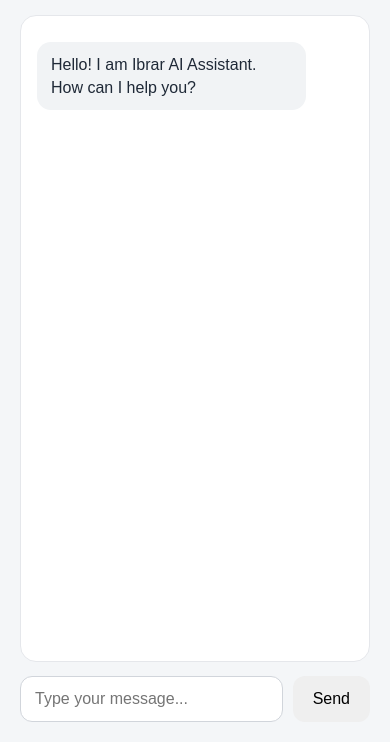
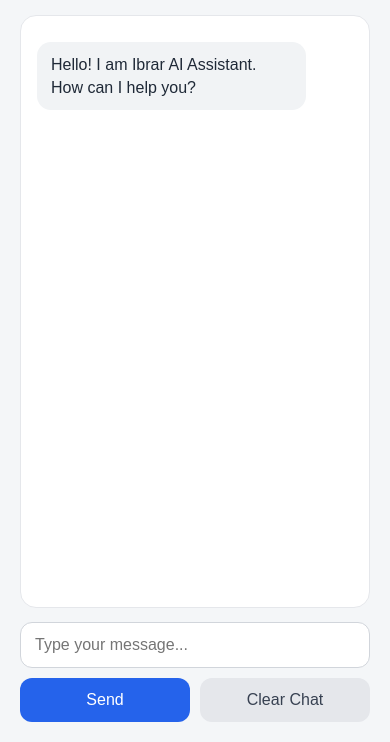
Before and after one commit to Ibrar0064/ibrar-ai-assistant, a website: page public/index.html in a window 390 px wide. Shown: the part 102-844 px from the top of the page. Drawn offline with Linux system fonts and the light colour scheme.

Commit message:
Add Clear Chat feature

```diff
--- a/public/index.html
+++ b/public/index.html
@@ -57,6 +57,7 @@
     }
     input {
       flex: 1;
+      min-width: 0;
       padding: 13px 14px;
       border: 1px solid #d1d5db;
       border-radius: 12px;
@@ -65,11 +66,24 @@
     button {
       border: 0;
       border-radius: 12px;
-      padding: 0 20px;
+      padding: 0 18px;
       font-size: 16px;
       cursor: pointer;
     }
+    #send {
+      background: #2563eb;
+      color: white;
+    }
+    #clear {
+      background: #e5e7eb;
+      color: #374151;
+    }
     button:disabled { opacity: .6; cursor: wait; }
+    @media (max-width: 600px) {
+      form { flex-wrap: wrap; }
+      input { flex-basis: 100%; }
+      button { min-height: 44px; flex: 1; }
+    }
   </style>
 </head>
 <body>
@@ -84,6 +98,7 @@
     <form id="chatForm">
       <input id="message" autocomplete="off" placeholder="Type your message..." />
       <button id="send" type="submit">Send</button>
+      <button id="clear" type="button">Clear Chat</button>
     </form>
   </main>
 
@@ -92,6 +107,7 @@
     const form = document.getElementById("chatForm");
     const input = document.getElementById("message");
     const send = document.getElementById("send");
+    const clear = document.getElementById("clear");
 
     // Conversation memory for the current browser session.
     // The history is sent to the server with each message and is not
@@ -106,6 +122,22 @@
       chat.scrollTop = chat.scrollHeight;
     }
 
+    function showWelcomeMessage() {
+      addMessage("Hello! I am Ibrar AI Assistant. How can I help you?", "assistant");
+    }
+
+    clear.addEventListener("click", () => {
+      if (!conversationHistory.length) return;
+
+      const confirmed = confirm("Clear this chat and start a new conversation?");
+      if (!confirmed) return;
+
+      conversationHistory.length = 0;
+      chat.innerHTML = "";
+      showWelcomeMessage();
+      input.focus();
+    });
+
     form.addEventListener("submit", async (event) => {
       event.preventDefault();
       const message = input.value.trim();
@@ -115,6 +147,7 @@
       conversationHistory.push({ role: "user", content: message });
       input.value = "";
       send.disabled = true;
+      clear.disabled = true;
 
       try {
         const response = await fetch("/api/chat", {
@@ -137,11 +170,12 @@
         addMessage("Could not connect to the server.", "assistant");
       } finally {
         send.disabled = false;
+        clear.disabled = false;
         input.focus();
       }
     });
 
-    addMessage("Hello! I am Ibrar AI Assistant. How can I help you?", "assistant");
+    showWelcomeMessage();
   </script>
 </body>
 </html>
```
